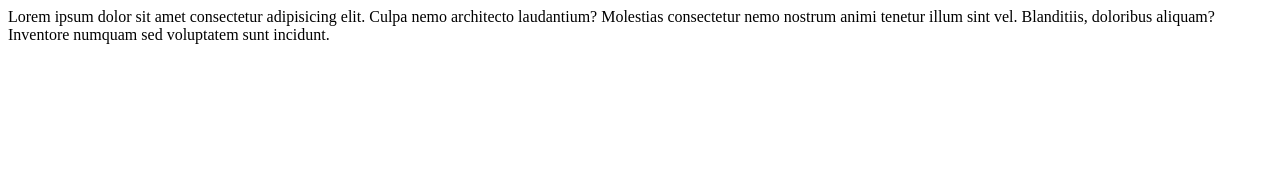
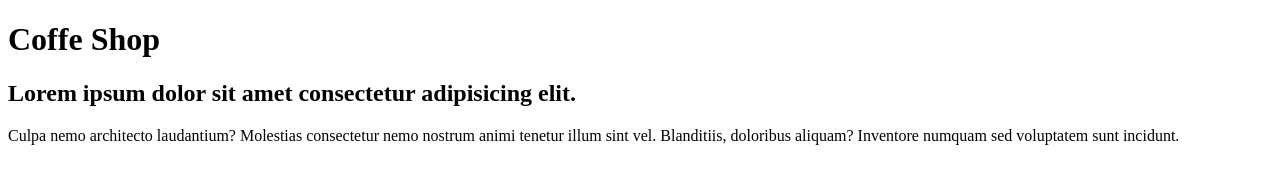
Before and after one commit to gabrielgamis/Ola-Mundo, a plain HTML site: page index.html in a window 1280 px wide. Drawn offline with Linux system fonts and the light colour scheme.

Commit message:
Part 1
Escrevi um código para que o meu site tenha título e tenha texto. Será um site de uma cafeteria.

```diff
--- a/index.html
+++ b/index.html
@@ -3,9 +3,11 @@
 <head>
     <meta charset="UTF-8">
     <meta name="viewport" content="width=device-width, initial-scale=1.0">
-    <title>Meu primeiro site</title>
+    <title>Meu primeiro site </title>
 </head>
 <body>
-    Lorem ipsum dolor sit amet consectetur adipisicing elit. Culpa nemo architecto laudantium? Molestias consectetur nemo nostrum animi tenetur illum sint vel. Blanditiis, doloribus aliquam? Inventore numquam sed voluptatem sunt incidunt.
+    <h1>Coffe Shop</h1>
+    <h2>Lorem ipsum dolor sit amet consectetur adipisicing elit.</h2>
+    <p>Culpa nemo architecto laudantium? Molestias consectetur nemo nostrum animi tenetur illum sint vel. Blanditiis, doloribus aliquam? Inventore numquam sed voluptatem sunt incidunt.</p>
 </body>
 </html>
```
